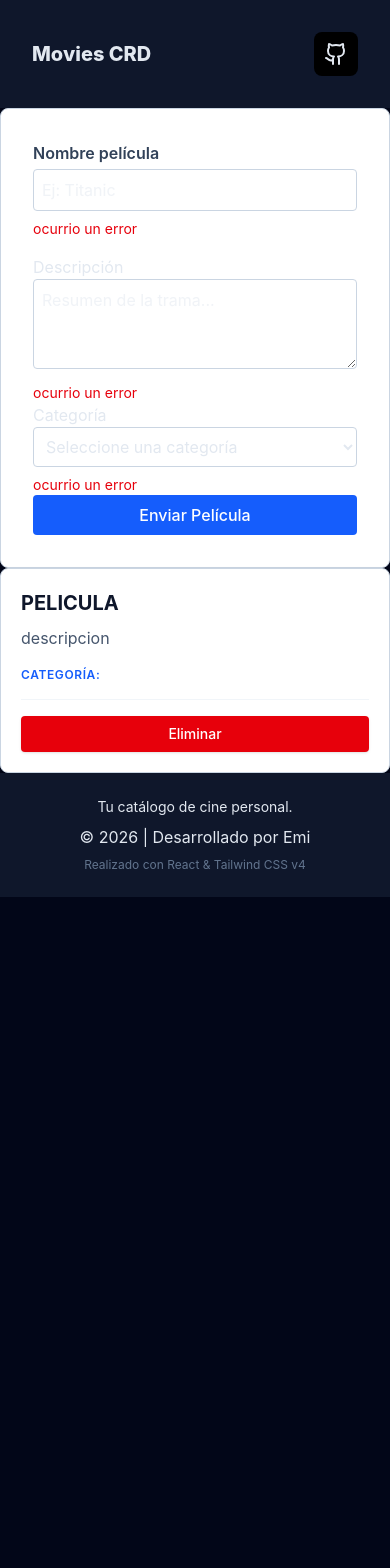
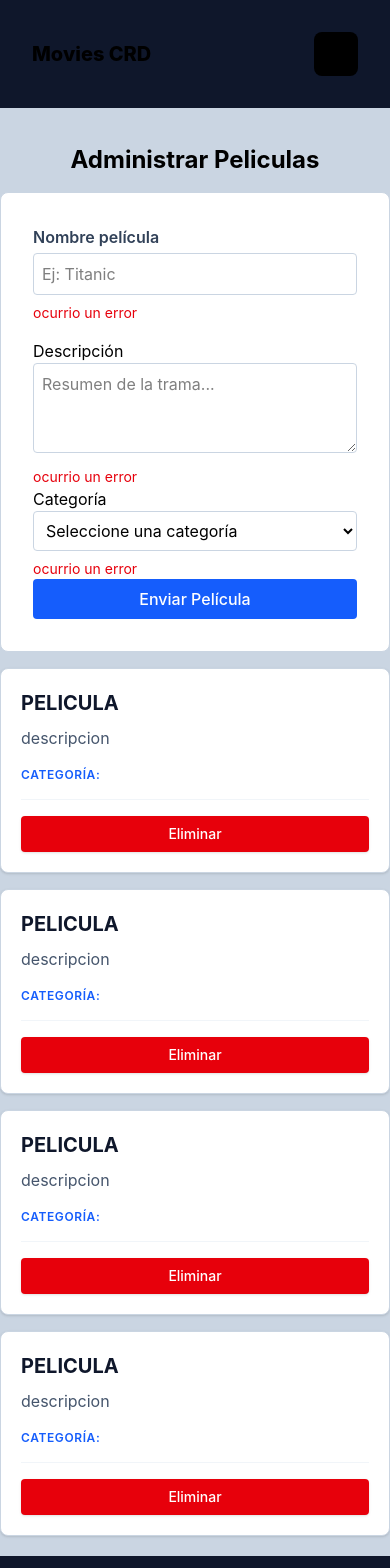
Before and after one commit to rollingcodeschool/peliculas-c22, a React (Vite) app: page / in a window 390 px wide. Shown: the top 1568 px of the page. Before the commit the page ends 897 px from the top, so only its background shows below. Built offline with nearby package versions, Linux system fonts and the light colour scheme.

Commit message:
agregamos estilos a la grilla para hacerlo responsive

```diff
--- a/index.html
+++ b/index.html
@@ -6,7 +6,7 @@
     <meta name="viewport" content="width=device-width, initial-scale=1.0" />
     <title>13-movies</title>
   </head>
-  <body class="bg-slate-950 text-slate-200">
+  <body class="bg-slate-300 text-black dark:bg-slate-950 dark:text-slate-200">
     <div id="root" class="flex flex-col min-h-screen"></div>
     <script type="module" src="/src/main.jsx"></script>
   </body>
--- a/src/App.jsx
+++ b/src/App.jsx
@@ -6,7 +6,8 @@ function App() {
   return (
     <>
       <Navbar />
-      <main className="grow">
+      <main className="grow container mx-auto my-5">
+        <h1 className="text-center text-2xl font-bold my-4">Administrar Peliculas</h1>
         <FormMovie></FormMovie>
       </main>
       <Footer />
--- a/src/components/GridMovie.jsx
+++ b/src/components/GridMovie.jsx
@@ -4,7 +4,10 @@ import CardMovie from "./CardMovie";
 const GridMovie = ({movies}) => {
   return (
     // grid-cols-1 (móvil), sm:grid-cols-2 (tablet), lg:grid-cols-4 (desktop)
-    <div >
+    <div className="mt-4 grid gap-4 grid-cols-1 sm:grid-cols-2 md:grid-cols-3 lg:grid-cols-4">
+      <CardMovie></CardMovie>
+      <CardMovie></CardMovie>
+      <CardMovie></CardMovie>
       <CardMovie></CardMovie>
     </div>
   );
```
